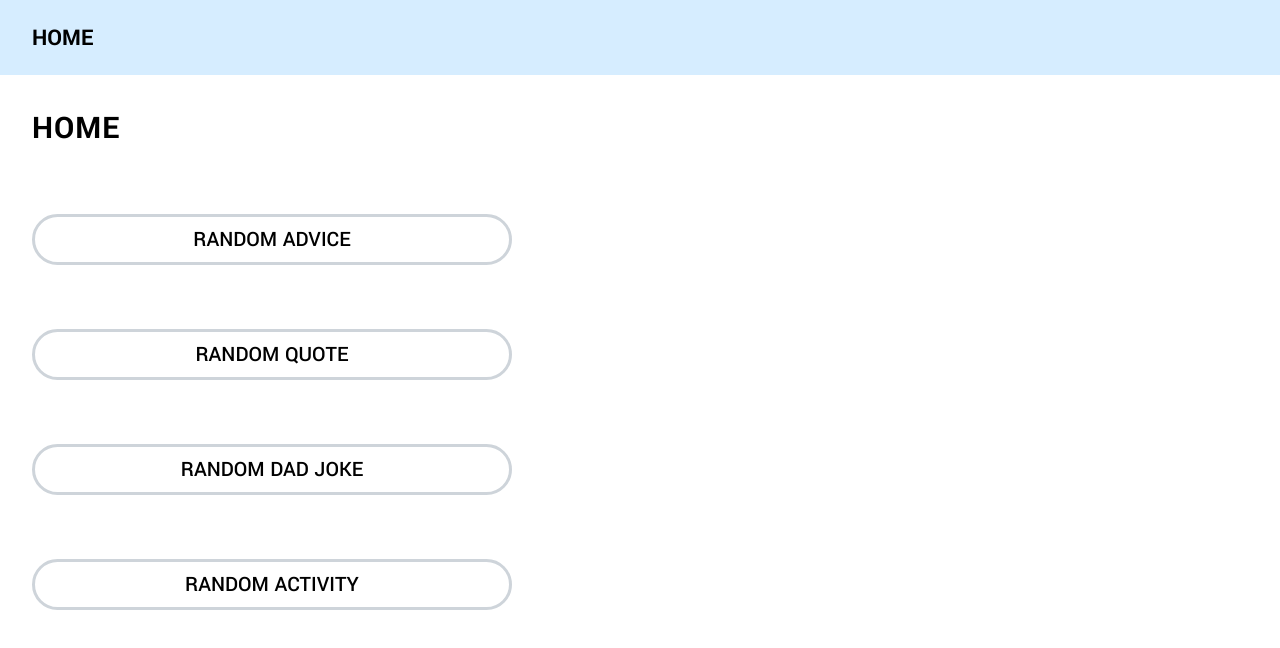
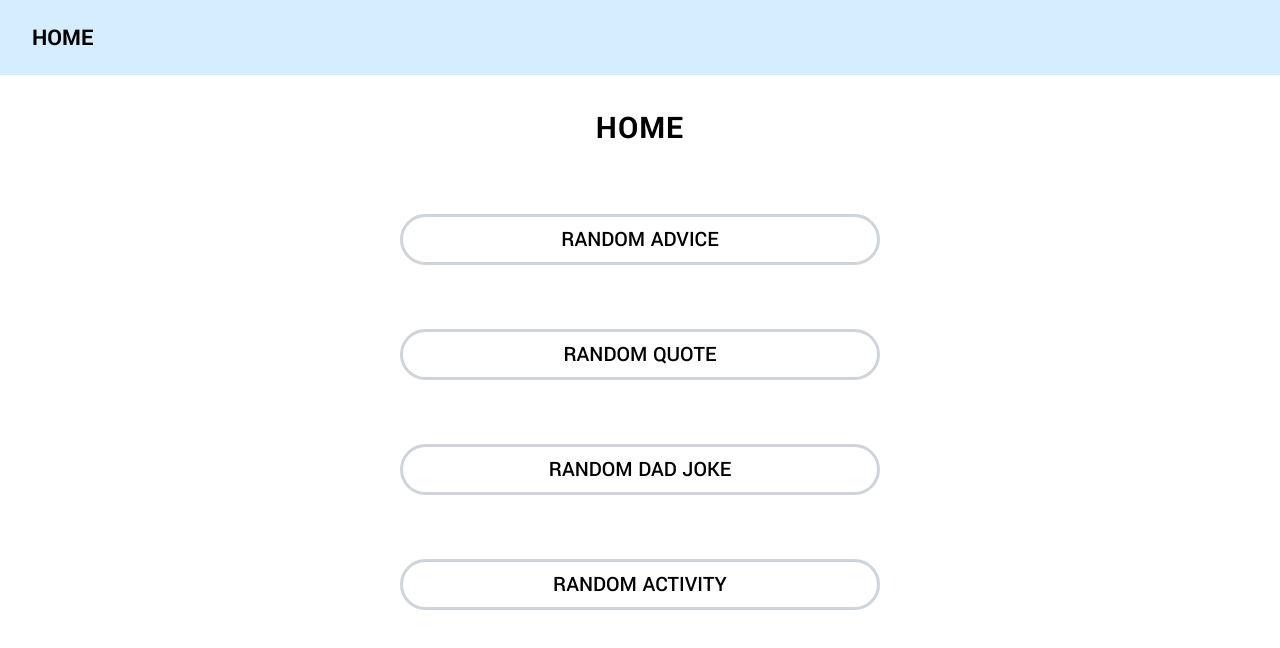
Before and after one commit to daniel-sungwon-lee/rando, a website: page index.html in a window 1280 px wide. Drawn offline with Linux system fonts and the light colour scheme.

Commit message:
centered contents

```diff
--- a/css/layout.css
+++ b/css/layout.css
@@ -1,6 +1,7 @@
 main{
   max-width: 50rem;
-  margin-bottom: 5rem;
+  padding-bottom: 5rem;
+  margin: auto;
 }
 header {
   background-color: #D6EDFF;
@@ -12,7 +13,7 @@ header {
   display: none;
 }
 .buttons{
-  margin-left: 2rem;
+  margin: auto;
   width: 60%;
   transition: all 0.5s ease-out;
 }
@@ -77,8 +78,11 @@ p{
 }
 
 @media screen and (max-width:370px){
+  header{
+    justify-content: center;
+  }
   .header.narrow{
-    margin-left: 1rem;
+    margin: 0 0.5rem;
   }
   .buttons{
     width: 75%;
--- a/css/styles.css
+++ b/css/styles.css
@@ -18,6 +18,7 @@ h1{
   font-size: 33px;
   letter-spacing: 1px;
   margin: 2rem 2rem;
+  text-align: center;
 }
 button{
   width: 100%;
```
